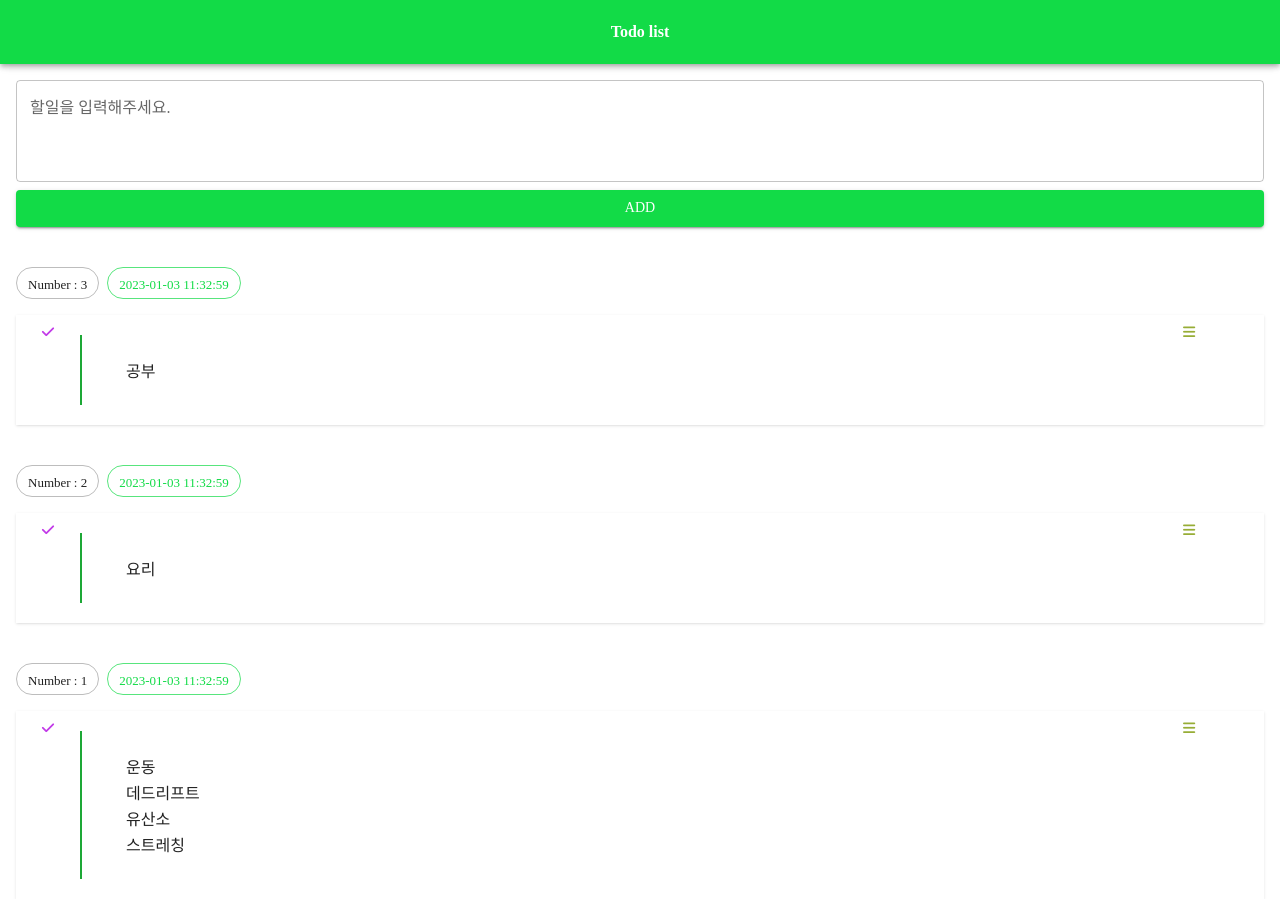
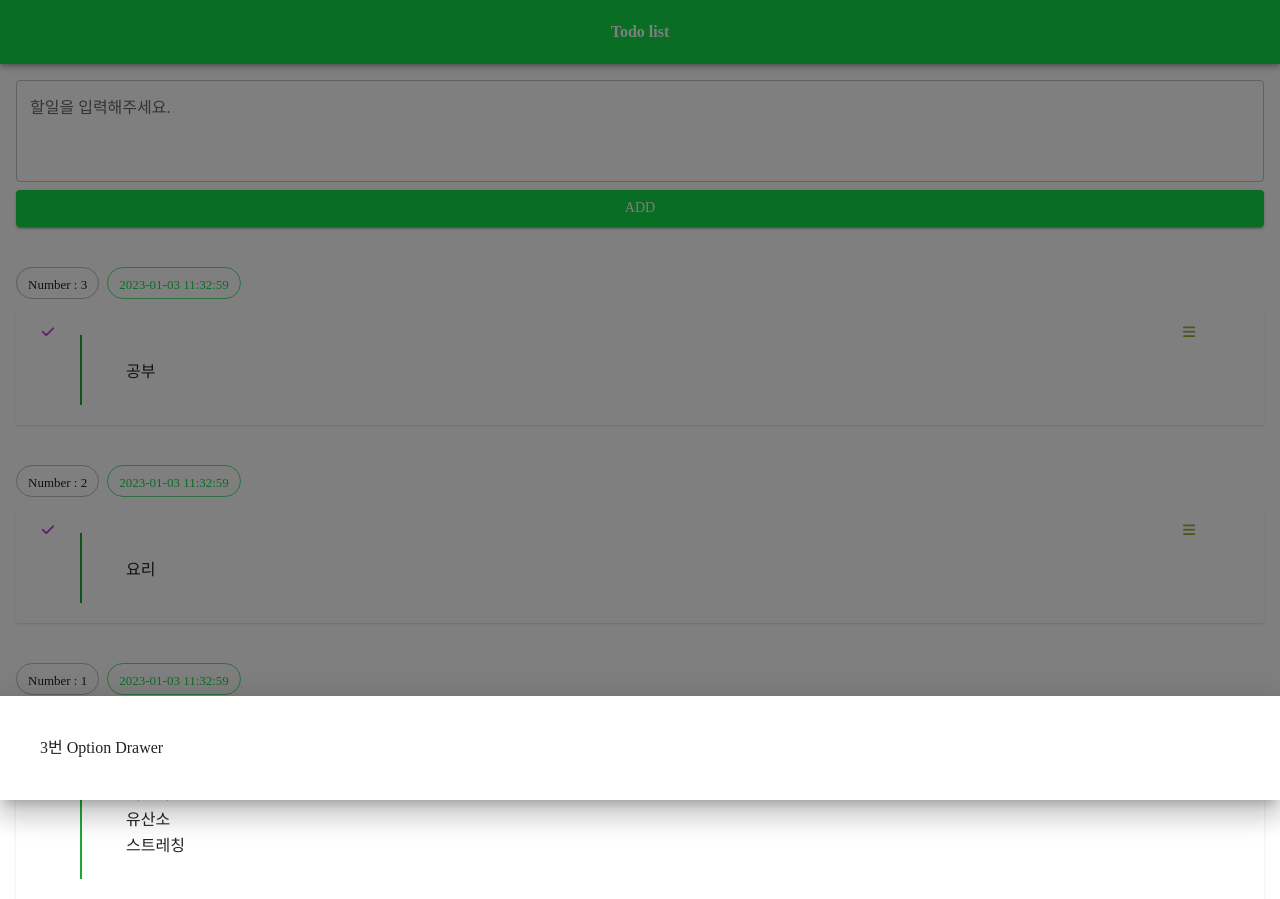
Before and after one commit to Bravetomato/react-proj, a React (Create React App) app: page / in a window 1280 px wide. Both pictures are taken after a click on the button 1189 px from the left and 369 px from the top of the page. Built offline with nearby package versions, Linux system fonts and the light colour scheme.

Commit message:
option클릭시 drawer열림

```diff
--- a/src/App.js
+++ b/src/App.js
@@ -2,7 +2,7 @@ import React, { useState, useRef, useEffect } from "react";
 import { Button, AppBar, Toolbar, TextField, ThemeProvider, CssBaseline, createTheme, Chip, Drawer } from '@mui/material/';
 import { ClassNames } from "@emotion/react";
 
-//컴포넌트 나누기
+//option 클릭하면 drawer 나오도록
 function useTodosState() {
   const [todos, setTodos] = useState([]);
   const lastTodoIdRef = useRef(0);
@@ -77,7 +77,7 @@ function NewTodoForm({ todosState }) {
   </>);
 }
 
-function TodoListItem({ todo }) {
+function TodoListItem({ todo, setOptionDrawerTodoId }) {
   return(
   <>
   <li key={todo.id} className="mt-10">
@@ -94,7 +94,10 @@ function TodoListItem({ todo }) {
               <div className="flex-shrink-0 w-[2px] bg-[#1da836] my-5 mr-1"></div>
               <div className="mt-1 p-10 flex-grow whitespace-pre-wrap leading-relaxed mt-1 flex itmes-center">
               {todo.content}</div>
-                <Button className="w-[150px] flex-shrink-0 !items-start !rounded-[0_20px_20px_0]">
+              {/* option 버튼: 클릭시 해당 번호 드로우 열림.  */}
+                <Button
+                onClick={() => setOptionDrawerTodoId(todo.id)}
+                className="w-[150px] flex-shrink-0 !items-start !rounded-[0_20px_20px_0]">
                   <span className="text-3x1 text-[#97ad36]">
                   <i className="fa-solid fa-bars" />
                   </span>
@@ -106,16 +109,21 @@ function TodoListItem({ todo }) {
 }
 
 function TodoList({ todosState }){
-
+  const [optionDrawerTodoId, setOptionDrawerTodoId] = useState(null);
   return(
   <>
-        <Drawer anchor={"bottom"} open={false} onClose={() => {}}>
-        <div className="p-10">Option Drawer</div>
+      <Drawer
+       anchor={"bottom"}
+       open={optionDrawerTodoId !== null}
+       onClose={() => {setOptionDrawerTodoId(null)}}>
+        <div className="p-10">{optionDrawerTodoId}번 Option Drawer</div>
       </Drawer>
+      {/* optionDrawerTodoId가 null이 아닐때는 drawer가 open
+      setOptionDrawerTodoId가 null일 때는 close  */}
       <div className="mt-4 px-4">
         <ul>
           {todosState.todos.map((todo) => (
-            <TodoListItem key={todo.id} todo={todo} />
+            <TodoListItem key={todo.id} todo={todo} setOptionDrawerTodoId={setOptionDrawerTodoId}/>
           ))}
         </ul>
       </div>
```
